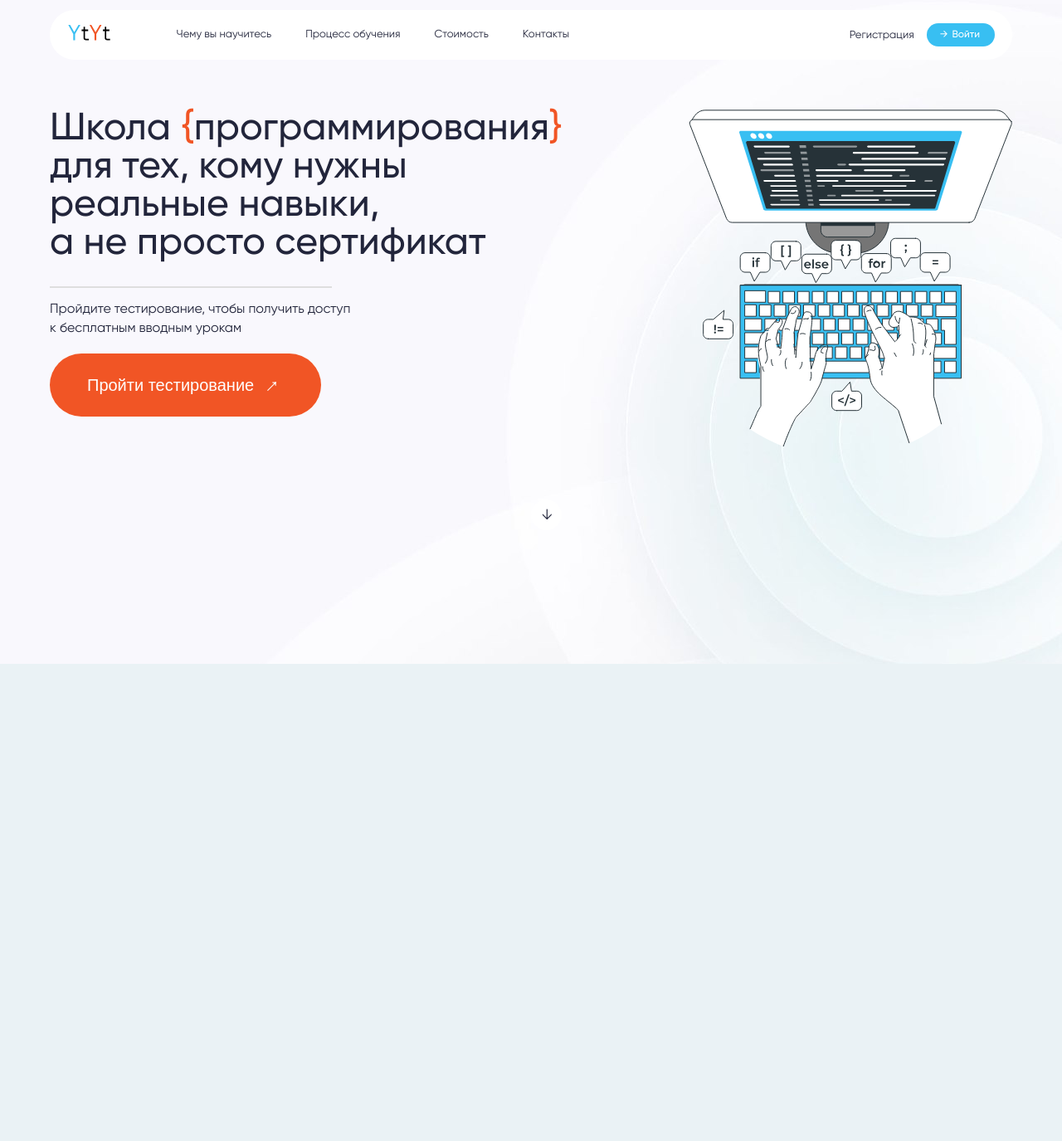
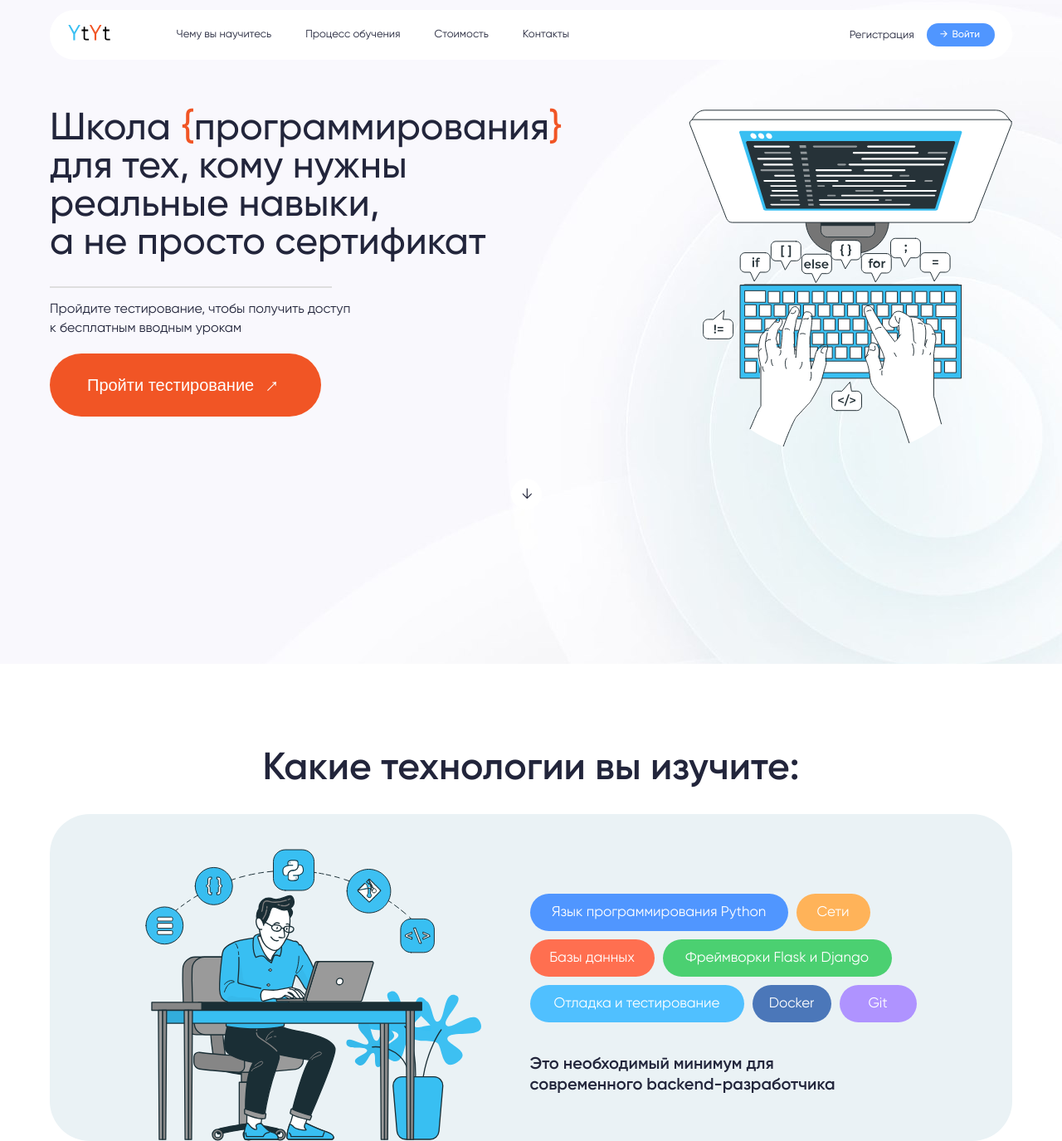
Before and after one commit to SMwebdeveloper/ytyt-project, a website: page index.html in a window 1280 px wide. Shown: the whole page at 83% size. Before the commit the page ends 800 px from the top, so only its background shows below. Drawn offline with Linux system fonts and the light colour scheme.

Commit message:
technique section

```diff
--- a/index.html
+++ b/index.html
@@ -72,27 +72,27 @@
           </li>
 
           <li class="sidebar__list--item">
-            <a href="#" class="sidebar__list--item__link link__text"
+            <a href="#" class="sidebar__list--item__link link__text--mobile"
               >Чему вы научитесь</a
             >
           </li>
           <li class="sidebar__list--item">
-            <a href="#" class="sidebar__list--item__link link__text"
+            <a href="#" class="sidebar__list--item__link link__text--mobile"
               >Процесс обучения</a
             >
           </li>
           <li class="sidebar__list--item">
-            <a href="#" class="sidebar__list--item__link link__text"
+            <a href="#" class="sidebar__list--item__link link__text--mobile"
               >Стоимость</a
             >
           </li>
           <li class="sidebar__list--item">
-            <a href="#" class="sidebar__list--item__link link__text"
+            <a href="#" class="sidebar__list--item__link link__text--mobile"
               >Контакты</a
             >
           </li>
           <li class="sidebar__list--item">
-            <a href="#" class="sidebar__list--item__link link__text"
+            <a href="#" class="sidebar__list--item__link link__text--mobile"
               >Регистрация</a
             >
           </li>
@@ -123,18 +123,56 @@
             <button class="btn">Пройти тестирование <span>&rarr;</span></button>
           </div>
 
-          <img src="./img/about-img-1.svg" alt="about image" class="about__content--img">
+          <img
+            src="./img/about-img-1.svg"
+            alt="about image"
+            class="about__content--img"
+          />
           <div class="about__content--arrow">
-              <span>&rarr;</span>
+            <span>&rarr;</span>
           </div>
         </div>
-
       </section>
     </header>
 
     <!-- main -->
     <main class="main">
-        <!-- section  -->
+      <!-- section  -->
+      <section class="technique">
+        <div class="container technique__content">
+
+          <h1 class="heading__1--medium">Какие технологии вы изучите:</h1>
+
+          <div class="technique__content--items">
+            <img
+              src="./img/about-img-2.svg"
+              alt="about image 2"
+              class="technique__content--img"
+            />
+
+            <div class="technique__content--item">
+              <div class="technique__content--item__card">
+                <div class="technique__content--card">
+                  Язык программирования Python
+                </div>
+                <div class="technique__content--card">Сети</div>
+                <div class="technique__content--card">Базы данных</div>
+                <div class="technique__content--card">
+                  Фреймворки Flask и Django
+                </div>
+                <div class="technique__content--card">
+                  Отладка и тестирование
+                </div>
+                <div class="technique__content--card">Docker</div>
+                <div class="technique__content--card">Git</div>
+              </div>
+              <p class="technique__content--item__paragraph">
+                Это необходимый минимум для современного backend-разработчика
+              </p>
+            </div>
+          </div>
+        </div>
+      </section>
     </main>
 
     <!-- js -->
--- a/sass/abstracs/_variables.scss
+++ b/sass/abstracs/_variables.scss
@@ -1,12 +1,18 @@
 // Colors
 $color-primary: #F15525;
-$color-secondary: #38BFF2;
+$color-secondary: #5096FF;
 $color-secondary-text: #3C3E50;
 $color-text: #22253B;
 $color-gray-text: #8e8e8e;
 $color-gray-underline:#DEDEDE;
 $color-gray-times:#BCBCBC;
+$color-orange-light:#FFB359;
+$color-red-light:#FF6F50;
+$color-green-light:#4BD071;
+$color-blue-light:#50C0FF;
 $color-white: #fff;
+$color-docker:#4B77B9;
+$color-git:#AF93FF;
 
 // Background colors
 $card-bg-color: #EAF2F5;
--- a/sass/base/_base.scss
+++ b/sass/base/_base.scss
@@ -22,7 +22,7 @@ body {
   background-image: url("../../img/bg-img.jpg");
   background-position-y: -5rem;
   background-position-x: -4rem;
-  background-size: 30rem 30r;
+//   background-size: 30rem 30rem;
   background-repeat: no-repeat;
   background-color: $card-bg-color;
   color: $color-text;
--- a/sass/base/_typography.scss
+++ b/sass/base/_typography.scss
@@ -1,56 +1,96 @@
 // link typograph size
-.link__text{
+.link__text {
   color: $color-text;
   font-size: 1.3rem;
   line-height: 1.3rem;
   text-decoration: none;
   transition: all 0.3s;
 
-    &:hover{
+  &:hover {
     color: $color-primary;
   }
 
-    @include responsive(big-table){
+  @include responsive(big-table) {
     font-size: 1rem;
     line-height: 1rem;
   }
 
-    @include responsive(table){
+  @include responsive(table) {
     font-size: 1rem;
     line-height: 1rem;
+  }
+}
+.link__text--mobile {
+  color: $color-text;
+  font-size: 1.3rem;
+  line-height: 1.3rem;
+  text-decoration: none;
+  transition: all 0.3s;
+
+  &:hover {
+    color: $color-primary;
   }
 }
 
 // heading size
 
-.headeing__1--big{
+.headeing__1--big {
   font-size: 4.6rem;
   font-weight: 500;
   line-height: 4.6rem;
 
-
-    @include responsive(desktop){
+  @include responsive(desktop) {
     font-size: 4rem;
     line-height: 4rem;
   }
 
-    @include responsive(big-table){
+  @include responsive(big-table) {
     font-size: 3.2rem;
     line-height: 3.2rem;
   }
 
-    @include responsive(table){
+  @include responsive(table) {
     font-size: 2.8rem;
     line-height: 2.8rem;
   }
 
-    @include responsive(phone){
+  @include responsive(phone) {
     font-size: 2.6rem;
     line-height: 2.6rem;
   }
 
-    @include responsive(m-phone){
+  @include responsive(m-phone) {
     font-size: 2.4rem;
     line-height: 2.4rem;
   }
 }
+
+.heading__1--medium {
+  font-size: 4.6rem;
+  line-height: 4.6rem;
+  font-weight: 600;
+
+  @include responsive(desktop) {
+    font-size: 4rem;
+    line-height: 4rem;
+  }
+
+  @include responsive(big-table) {
+    font-size: 3.2rem;
+    line-height: 3.2rem;
+  }
+
+  @include responsive(table) {
+    font-size: 2.8rem;
+    line-height: 2.8rem;
+  }
+
+  @include responsive(phone) {
+    font-size: 2.6rem;
+  }
+
+  @include responsive(m-phone) {
+    font-size: 2.4rem;
+    line-height: 2.6rem;
+  }
+}
--- a/sass/layout/_header.scss
+++ b/sass/layout/_header.scss
@@ -7,6 +7,9 @@
 
   @include responsive(table){
     height:150vh;
+  }
+  @include responsive(phone){
+    height:120vh;
   }
 }
 
@@ -120,8 +123,10 @@
 
   &--arrow{
     position: absolute;
-    bottom: -10rem;
-    left: 50%;
+    bottom: -7.5rem;
+    left: 48%;
+    // transform: translate(-50, 0);
+    // margin-left: auto;
 
     background-color: $color-white;
     width: 3.7rem;
--- /dev/null
+++ b/sass/layout/_technique.scss
@@ -0,0 +1,269 @@
+.technique {
+  padding-top: 10.3rem;
+  background-color: $color-white;
+}
+
+.technique__content {
+  display: flex;
+  flex-direction: column;
+  align-items: center;
+  h1 {
+    margin-bottom: 3.2rem;
+
+    @include responsive(phone) {
+      max-width: 35rem;
+      text-align: center;
+      margin-bottom: 2.8rem;
+    }
+    @include responsive(m-phone) {
+      max-width: 20.9rem;
+      margin-bottom: 2.2rem;
+    }
+  }
+
+  &--items {
+    display: flex;
+    align-items: center;
+    // justify-content: center;
+    // column-gap: 5.9rem;
+
+    width: 100%;
+    background-color: $card-bg-color;
+    padding: 4.2rem 11.5rem 0;
+    border-radius: 4.8rem;
+
+    @include responsive(desktop) {
+      padding: 4rem 9rem 0;
+    }
+
+    @include responsive(big-table) {
+      padding: 3.5rem 8rem 0;
+    }
+    @include responsive(table) {
+      width: 90%;
+      padding: 3rem 6rem;
+      border-radius: 3rem;
+    }
+    @include responsive(phone) {
+      padding: 1.7rem 1.8rem;
+
+    }
+    @include responsive(m-phone) {
+      padding: 1.4rem 1.5rem;
+    }
+  }
+  &--img {
+    max-width: 40.7rem;
+    max-height: 35.2rem;
+    margin-right: 5.9rem;
+
+    @include responsive(big-table) {
+      width: 30rem;
+      height: 25rem;
+    }
+
+    @include responsive(table) {
+      display: none;
+    }
+  }
+
+  &--item__card {
+    display: flex;
+    flex-wrap: wrap;
+    gap: 1rem;
+    margin-bottom: 3.9rem;
+
+    @include responsive(desktop) {
+      margin-bottom: 2.5rem;
+      gap: 0.5rem;
+    }
+    @include responsive(big-table) {
+      margin-bottom: 2rem;
+    }
+    @include responsive(table) {
+      margin: 0;
+
+      align-items: center;
+      justify-content: center;
+      gap: 0.9rem;
+    }
+  }
+
+  &--card {
+    text-align: center;
+    border-radius: 4.4rem;
+
+    font-size: 1.7rem;
+    line-height: 4.6rem;
+    height: 4.5rem;
+    color: $color-white;
+
+    @include responsive(desktop) {
+      font-size: 1.5rem;
+    }
+    @include responsive(big-table) {
+      font-size: 1.4rem;
+    }
+
+    @include responsive(big-table) {
+      font-size: 1.3rem;
+    }
+
+    &:nth-child(1) {
+      background-color: $color-secondary;
+      width: 31.1rem;
+
+      @include responsive(desktop) {
+        width: 27rem;
+      }
+      @include responsive(big-table) {
+        width: 26rem;
+      }
+      @include responsive(table) {
+        width: 100%;
+      }
+      @include responsive(desktop) {
+        // width: 27rem;
+      }
+      @include responsive(desktop) {
+        // width: 27rem;
+      }
+    }
+    &:nth-child(2) {
+      width: 8.9rem;
+      background-color: $color-orange-light;
+      @include responsive(desktop) {
+        width: 7rem;
+      }
+      @include responsive(big-table) {
+        width: 6rem;
+      }
+      @include responsive(table) {
+        width: 30%;
+      }
+      @include responsive(m-phone) {
+        width: 35%;
+      }
+      @include responsive(desktop) {
+        // width: 27rem;
+      }
+    }
+    &:nth-child(3) {
+      width: 15rem;
+      background-color: $color-red-light;
+      @include responsive(desktop) {
+        width: 12rem;
+      }
+      @include responsive(big-table) {
+        width: 12rem;
+      }
+      @include responsive(table) {
+        width: 67%;
+      }
+      @include responsive(m-phone) {
+        width: 60%;
+      }
+      @include responsive(desktop) {
+        // width: 27rem;
+      }
+    }
+    &:nth-child(4) {
+      width: 27.6rem;
+      background-color: $color-green-light;
+      @include responsive(desktop) {
+        width: 24.5rem;
+      }
+      @include responsive(big-table) {
+        width: 22rem;
+      }
+      @include responsive(table) {
+        width: 100%;
+      }
+      @include responsive(desktop) {
+        // width: 27rem;
+      }
+      @include responsive(desktop) {
+        // width: 27rem;
+      }
+    }
+    &:nth-child(5) {
+      width: 25.8rem;
+      background-color: $color-blue-light;
+      @include responsive(desktop) {
+        width: 22rem;
+      }
+      @include responsive(big-table) {
+        width: 20rem;
+      }
+      @include responsive(table) {
+        width: 100%;
+      }
+      @include responsive(desktop) {
+        // width: 27rem;
+      }
+      @include responsive(desktop) {
+        // width: 27rem;
+      }
+    }
+    &:nth-child(6) {
+      width: 9.5rem;
+      background-color: $color-docker;
+      @include responsive(desktop) {
+        width: 7.5rem;
+      }
+      @include responsive(big-table) {
+        width: 7rem;
+      }
+      @include responsive(table) {
+        width: 48%;
+      }
+      @include responsive(m-phone) {
+        width: 45%;
+      }
+      @include responsive(desktop) {
+        // width: 27rem;
+      }
+    }
+    &:nth-child(7) {
+      width: 9.3rem;
+      background-color: $color-git;
+      @include responsive(desktop) {
+        width: 7.5rem;
+      }
+      @include responsive(big-table) {
+        width: 7rem;
+      }
+      @include responsive(table) {
+        width: 48%;
+      }
+      @include responsive(m-phone) {
+        width: 45%;
+      }
+      @include responsive(desktop) {
+        // width: 27rem;
+      }
+    }
+  }
+
+  &--item__paragraph {
+    font-size: 2rem;
+    line-height: 2.5rem;
+    font-weight: 600;
+    width: 38.6rem;
+
+    @include responsive(desktop) {
+      width: 33rem;
+      font-size: 1.6rem;
+      line-height: 2rem;
+    }
+
+    @include responsive(big-table) {
+      width: 28rem;
+      font-size: 1.4rem;
+      line-height: 1.8rem;
+    }
+    @include responsive(table) {
+      display: none;
+    }
+  }
+}
--- a/sass/main.scss
+++ b/sass/main.scss
@@ -9,3 +9,4 @@
 
 @import './layout/header';
 @import './layout/navigation';
+@import './layout/technique';
```
Also changed, not shown: dist/css/main.min.css, 1 other file. Lines whose indentation alone changed are shown as unchanged.
